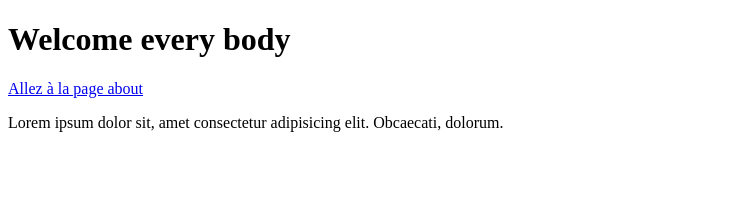
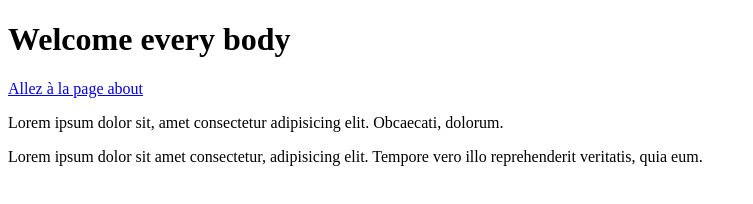
Before and after one commit to Nenette017/CoursGit, a plain HTML site: page Index.html in a window 1280 px wide. Shown: the whole page, without its empty margins (0-753 px from the left). Drawn offline with Linux system fonts and the light colour scheme.

Commit message:
ajout d'un paragraphe à l'acceuil

```diff
--- a/Index.html
+++ b/Index.html
@@ -9,5 +9,6 @@
     <h1>Welcome every body</h1>
     <a href="about.html">Allez à la page about</a>
     <p>Lorem ipsum dolor sit, amet consectetur adipisicing elit. Obcaecati, dolorum.</p>
+    <p>Lorem ipsum dolor sit amet consectetur, adipisicing elit. Tempore vero illo reprehenderit veritatis, quia eum.</p>
 </body>
 </html>
```
